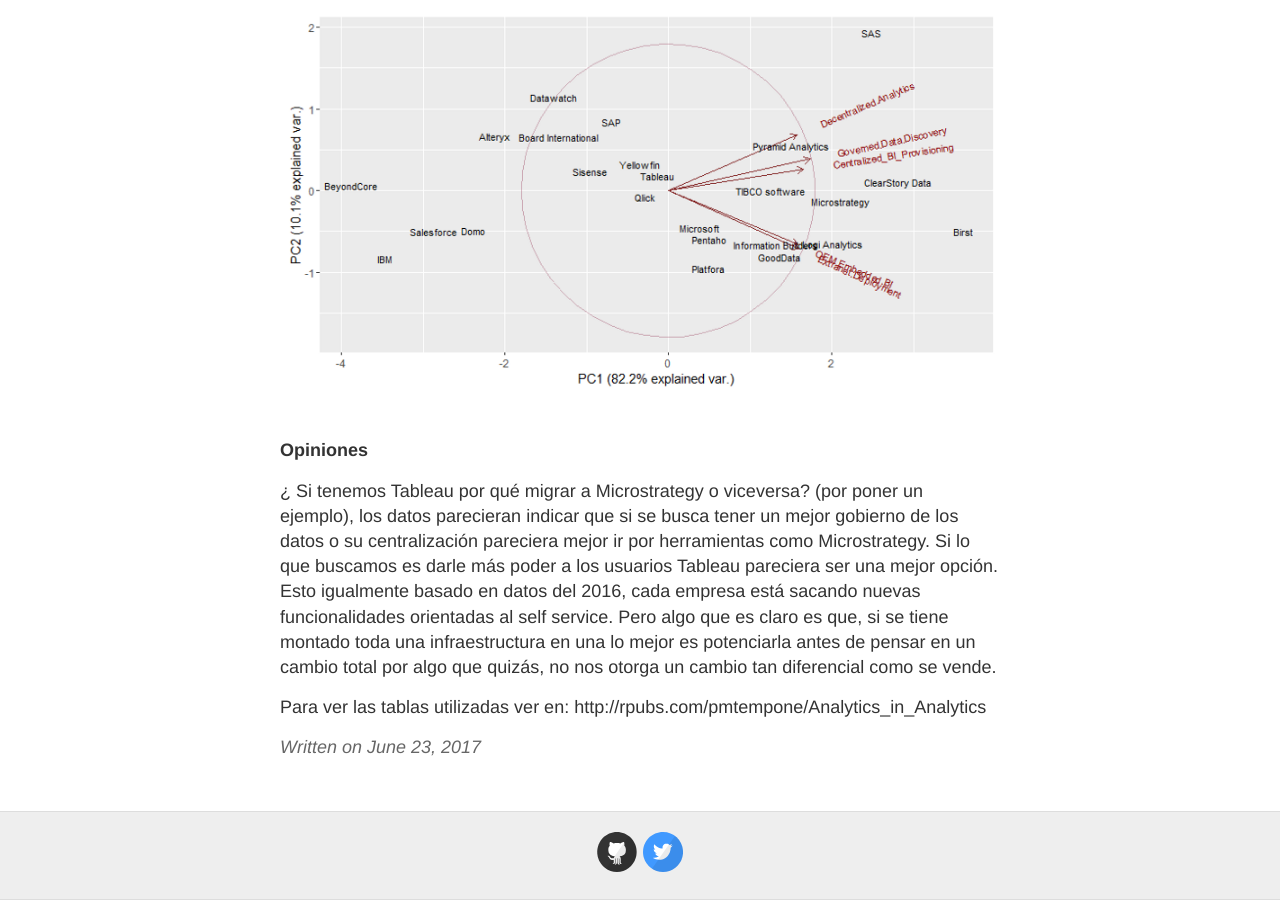
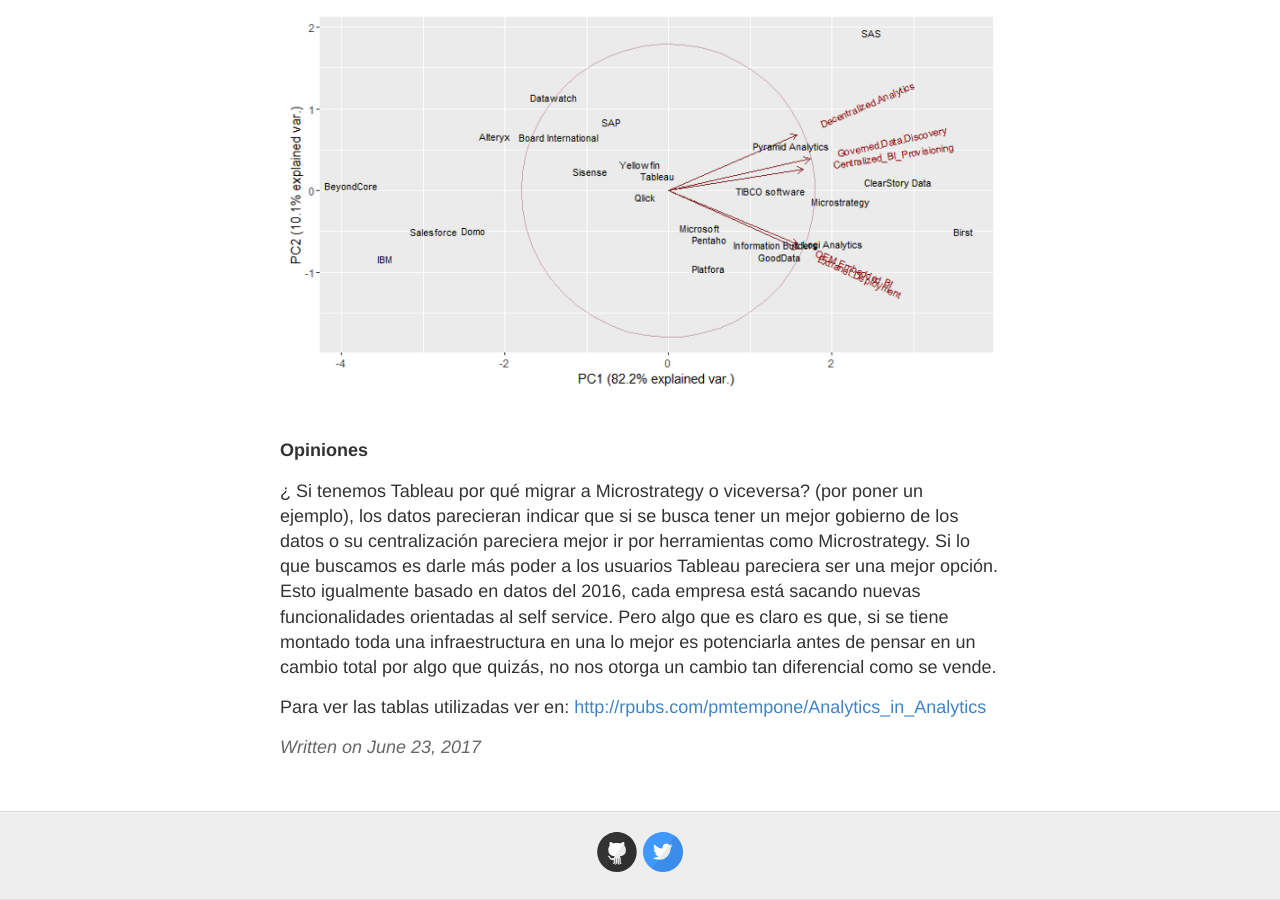
Before and after one commit to pmtempone/pmtempone.github.io, a Jekyll site: the page built from _posts/2017-06-23-analytics-en-analytics.md, in a window 1280 px wide and 900 px high, scrolled down 1682 px. Built offline with Jekyll 4.4.1, drawn with Linux system fonts in a browser that asks for light colours.

Commit message:
Ultimo cambio

```diff
--- a/_posts/2017-06-23-analytics-en-analytics.md
+++ b/_posts/2017-06-23-analytics-en-analytics.md
@@ -47,4 +47,4 @@ Las variables son las siguientes:
 
 ¿ Si tenemos Tableau por qué migrar a Microstrategy o viceversa? (por poner un ejemplo), los datos parecieran indicar que si se busca tener un mejor gobierno de los datos o su centralización pareciera mejor ir por herramientas como Microstrategy. Si lo que buscamos es darle más poder a los usuarios Tableau pareciera ser una mejor opción. Esto igualmente basado en datos del 2016, cada empresa está sacando nuevas funcionalidades orientadas al self service. Pero algo que es claro es que, si se tiene montado toda una infraestructura en una lo mejor es potenciarla antes de pensar en un cambio total por algo que quizás, no nos otorga un cambio tan diferencial como se vende.
 
-Para ver las tablas utilizadas ver en: http://rpubs.com/pmtempone/Analytics_in_Analytics
+Para ver las tablas utilizadas ver en: <http://rpubs.com/pmtempone/Analytics_in_Analytics>
```
